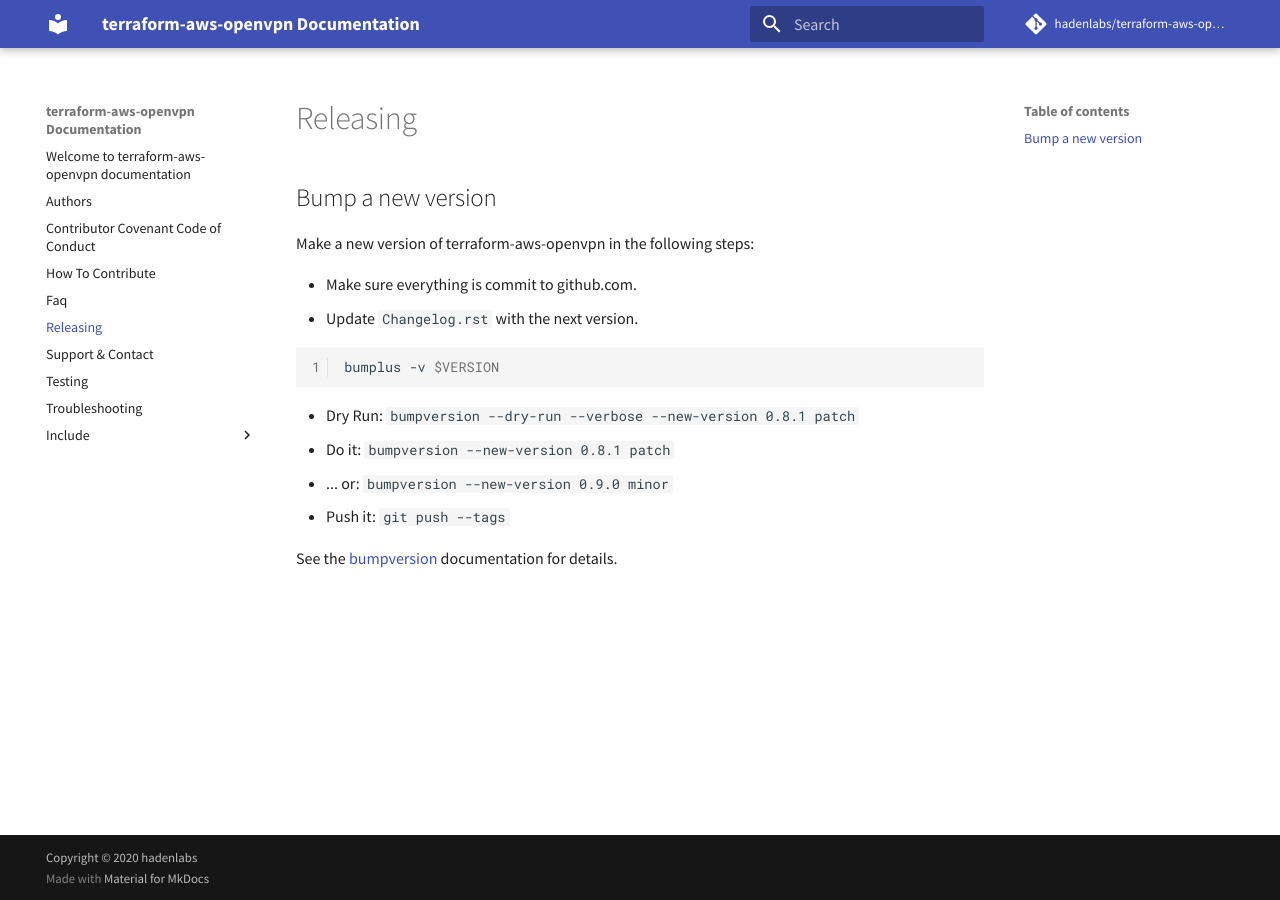
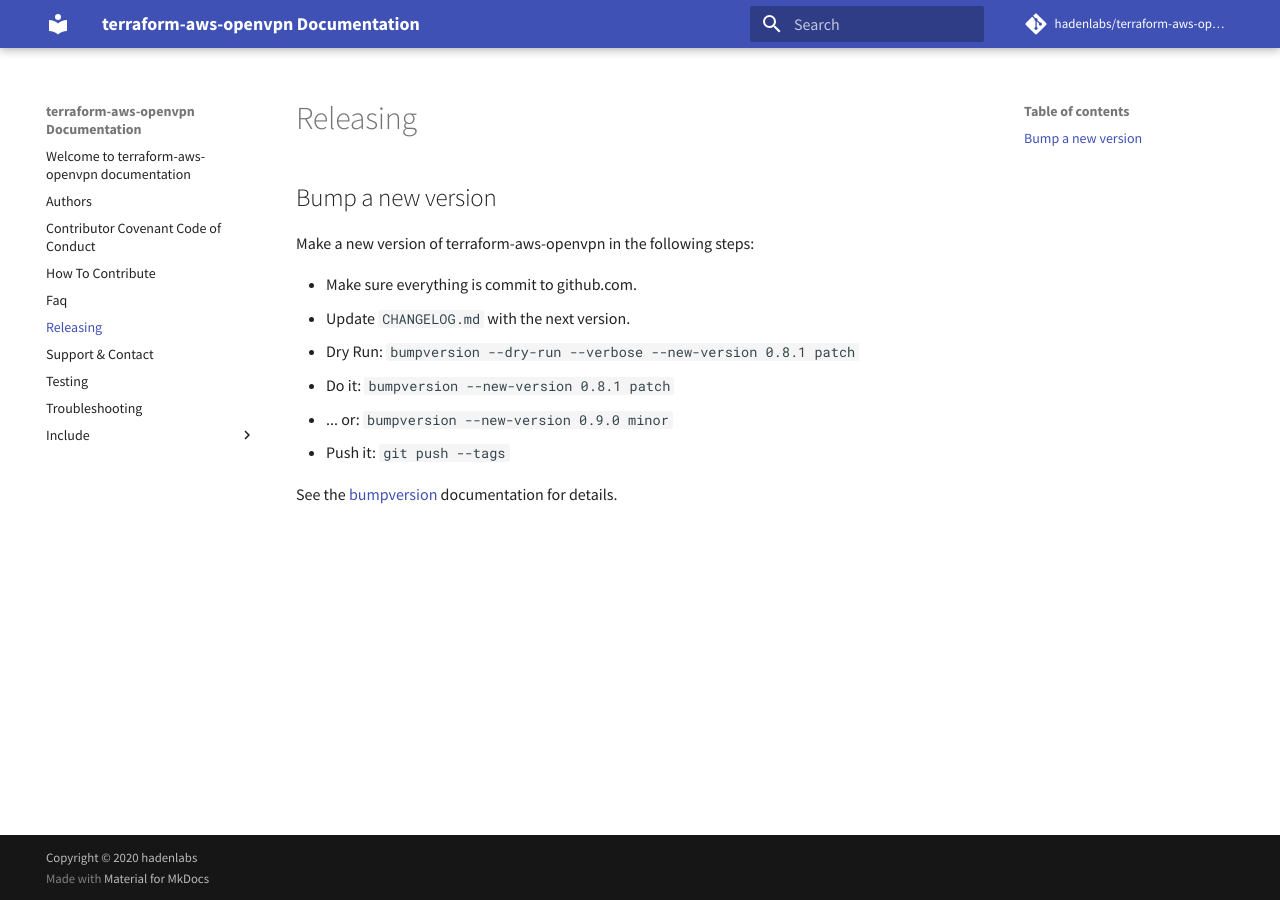
Before and after one commit to hadenlabs/terraform-aws-openvpn, an MkDocs documentation site: the page built from docs/releasing.md, in a window 1280 px wide. Built offline with MkDocs 1.6.1 and Material for MkDocs 9.7.7, drawn with Linux system fonts in a browser that asks for light colours; comment, search, counter and statistics services are not loaded.

Commit message:
docs: clean bumplus command for release (#12)

````diff
--- a/docs/releasing.md
+++ b/docs/releasing.md
@@ -5,11 +5,7 @@
 Make a new version of terraform-aws-openvpn in the following steps:
 
 - Make sure everything is commit to github.com.
-- Update `Changelog.rst` with the next version.
-
-```{.sh}
-bumplus -v $VERSION
-```
+- Update `CHANGELOG.md` with the next version.
 
 - Dry Run: `bumpversion --dry-run --verbose --new-version 0.8.1 patch`
 - Do it: `bumpversion --new-version 0.8.1 patch`
````
